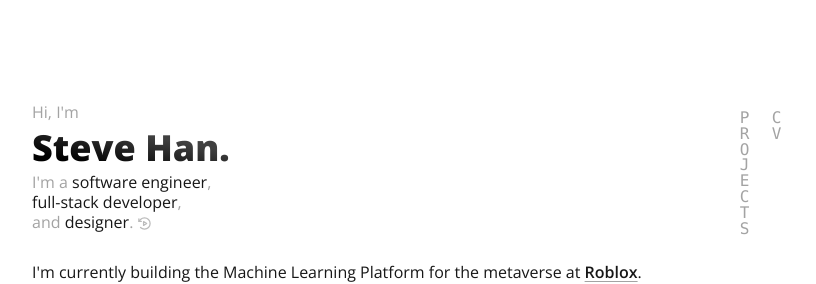
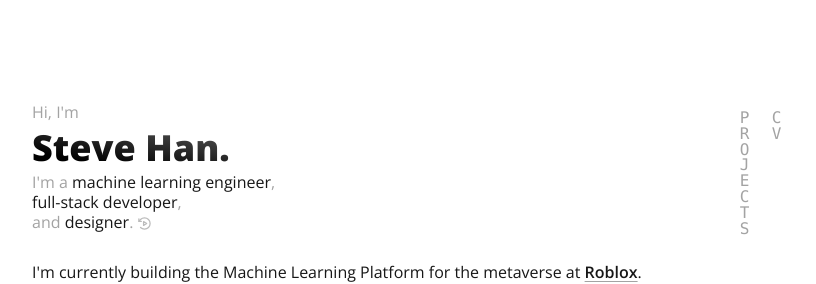
Before and after one commit to han-steve/SteveHan-233.github.io, a SvelteKit app: page / in a window 1280 px wide. Shown: the top 284 px of the page, without its empty margins (228-1044 px from the left). Built offline with nearby package versions, Linux system fonts and the light colour scheme.

Commit message:
make statis render

```diff
--- a/package.json
+++ b/package.json
@@ -14,6 +14,7 @@
 	},
 	"devDependencies": {
 		"@sveltejs/adapter-auto": "^3.0.0",
+		"@sveltejs/adapter-static": "^3.0.8",
 		"@sveltejs/kit": "^2.0.0",
 		"@sveltejs/vite-plugin-svelte": "^4.0.0-next.6",
 		"@types/d3": "^7.4.3",
--- a/src/lib/components/Header.svelte
+++ b/src/lib/components/Header.svelte
@@ -90,7 +90,7 @@
 				<a href="/">Steve Han.</a>
 			</h1>
 			<p in:fly={{ y: 10, delay: 2000, easing: cubicOut, duration: 500 }} class="text-base/5">
-				<span class="light">I'm a</span> software engineer<span class="light">,</span><br />
+				<span class="light">I'm a</span> machine learning engineer<span class="light">,</span><br />
 				full-stack developer<span class="light">, <br />and</span> designer<span class="light"
 					>.</span
 				>
--- a/src/routes/+layout.svelte
+++ b/src/routes/+layout.svelte
@@ -1,4 +1,6 @@
 <script lang="ts">
+	export const prerender = true;
+
 	import { run } from 'svelte/legacy';
 
 	import '../app.postcss';
--- a/svelte.config.js
+++ b/svelte.config.js
@@ -1,4 +1,4 @@
-import adapter from '@sveltejs/adapter-auto';
+import adapter from '@sveltejs/adapter-static';
 import { vitePreprocess } from '@sveltejs/vite-plugin-svelte';
 
 /** @type {import('@sveltejs/kit').Config} */
```
Also changed, not shown: 1 other file (tests, documents, lock files or other folders).
